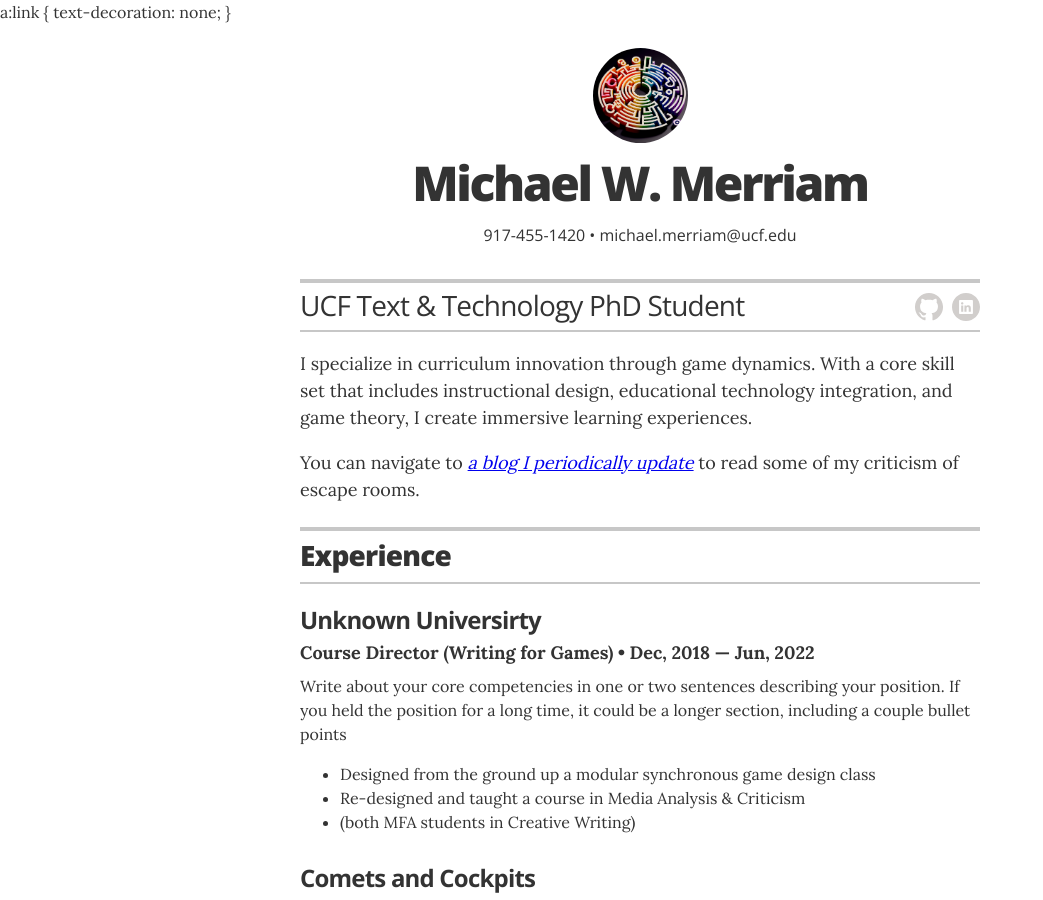
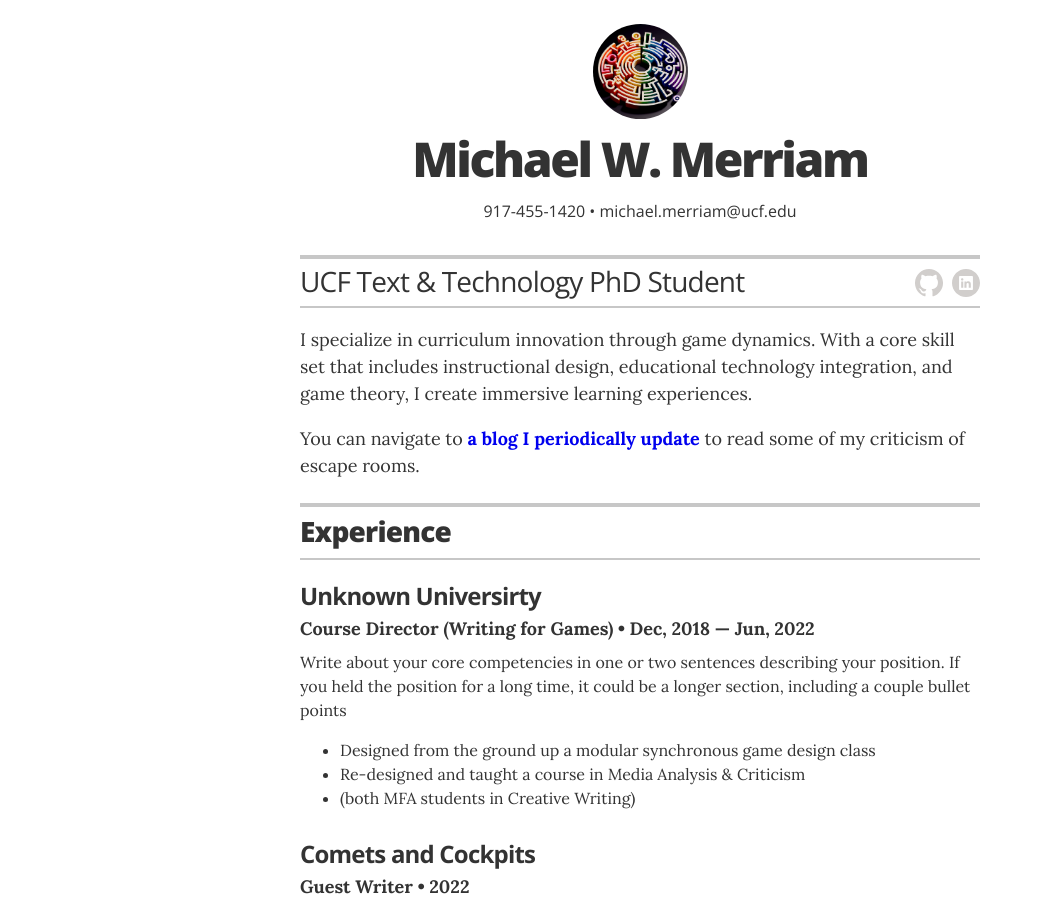
Before and after one commit to mwmxyz/academic, a Jekyll site: the page built from index.html, in a window 1280 px wide and 900 px high. Shown: the whole window, without its empty margins (0-1043 px from the left). Built offline with Jekyll 4.4.1, drawn with Linux system fonts in a browser that asks for light colours.

Commit message:
Update resume.html

```diff
--- a/_layouts/resume.html
+++ b/_layouts/resume.html
@@ -1,6 +1,6 @@
 <!DOCTYPE html>
 <html>
-a:link { text-decoration: none; }
+
   {% include head.html %}
 
   <body class="theme-{% if site.resume_theme %}{{ site.resume_theme }}{% endif %}">
@@ -37,7 +37,8 @@ a:link { text-decoration: none; }
 
         <div class="executive-summary" itemprop="description">
           {{ site.resume_header_intro }}
-          You can navigate to <a href="https://www.partlywicked.com"><em>a blog I periodically update</em></a> to read some of my criticism of escape rooms.
+
+          You can navigate to <a href="https://www.partlywicked.com" style="text-decoration: none;"><strong>a blog I periodically update</strong></a> to read some of my criticism of escape rooms.
         </div>
 
         {% if site.resume_looking_for_work == 'yes' %}
```
